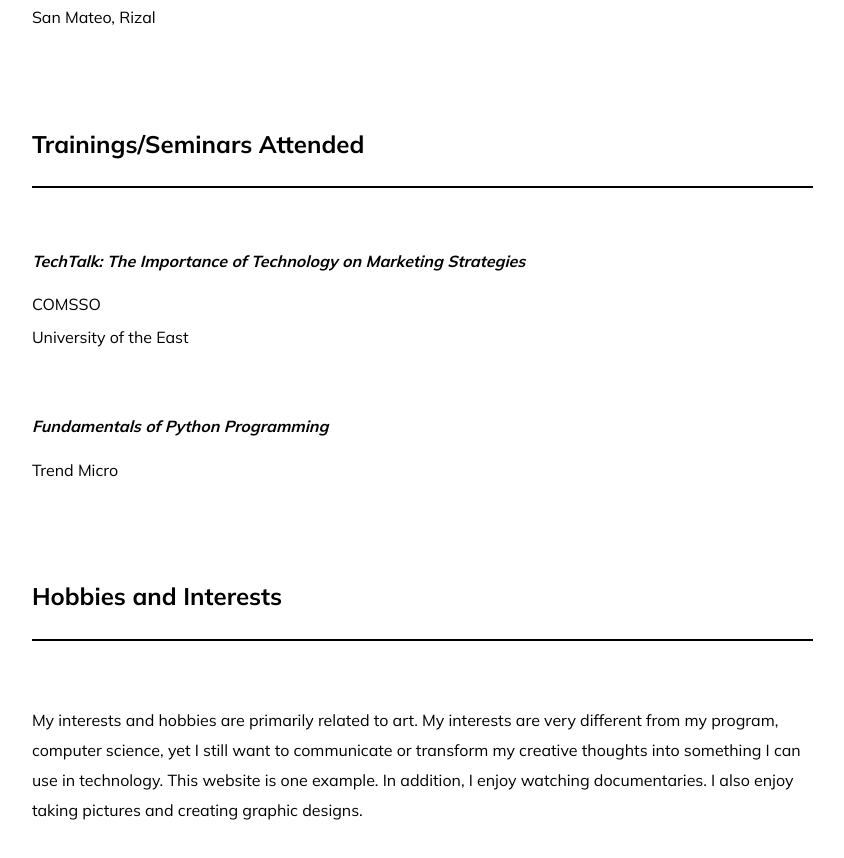
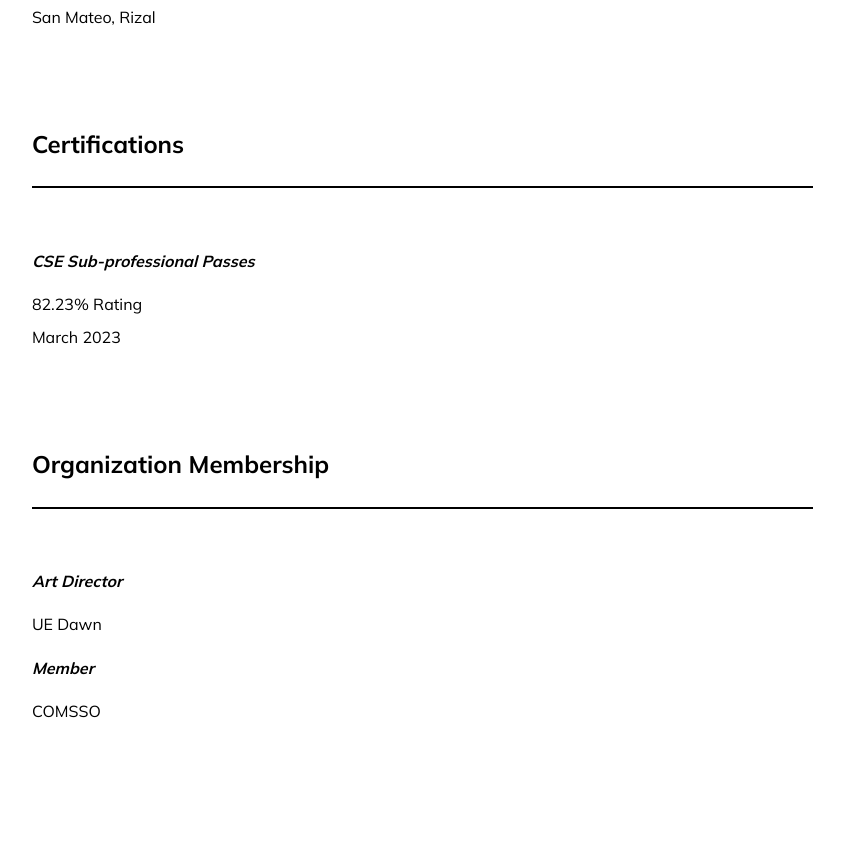
Before and after one commit to katherineayson/CV, a plain HTML site: page index.html in a window 1280 px wide. Shown: the part 2520-3378 px from the top of the page, without its empty margins (395-1239 px from the left). After the commit the page ends 3344 px from the top, so only its background shows below. Drawn offline with Linux system fonts and the light colour scheme; a web font is replaced by a local one.

Commit message:
Update index.html

```diff
--- a/index.html
+++ b/index.html
@@ -112,25 +112,21 @@
 			<p class ="place">San Mateo, Rizal</p><br>
 
 			<br>
-			<h2>Trainings/Seminars Attended</h2>
+			<h2>Certifications</h2>
 			<hr>
 			<br>
-			<h4 class="seminars">TechTalk: The Importance of Technology on Marketing Strategies</h4>
-			<p class ="org">COMSSO</p>
-			<p class ="place"> University of the East </p><br>
-
-			<h4 class="seminars">Fundamentals of Python Programming</h4>
-			<p class ="org">Trend Micro</p><br>
-
-
-
-		<br>
-			<h2>Hobbies and Interests</h2>
+			<h4 class="seminars">CSE Sub-professional Passes</h4>
+			<p class ="org">82.23% Rating</p>
+			<p class ="place">March 2023</p><br>
+			<br>
+			<h2>Organization Membership</h2>
 			<hr>
 			<br>
-			<p style="line-height:30px">My interests and hobbies are primarily related to art. My interests are very different from my program, computer science, yet I still want to communicate or transform my creative thoughts into something I can use in technology. This website is one example.  In addition, I enjoy watching documentaries. I also enjoy taking pictures and creating graphic designs.
-
-			</p>
+			<h4 class="seminars">Art Director</h4>
+			<p class ="org">UE Dawn</p>
+			<h4 class="seminars">Member</h4>
+			<p class ="org">COMSSO</p>
+			<br>
 
 		</div>
 	</div>
```
